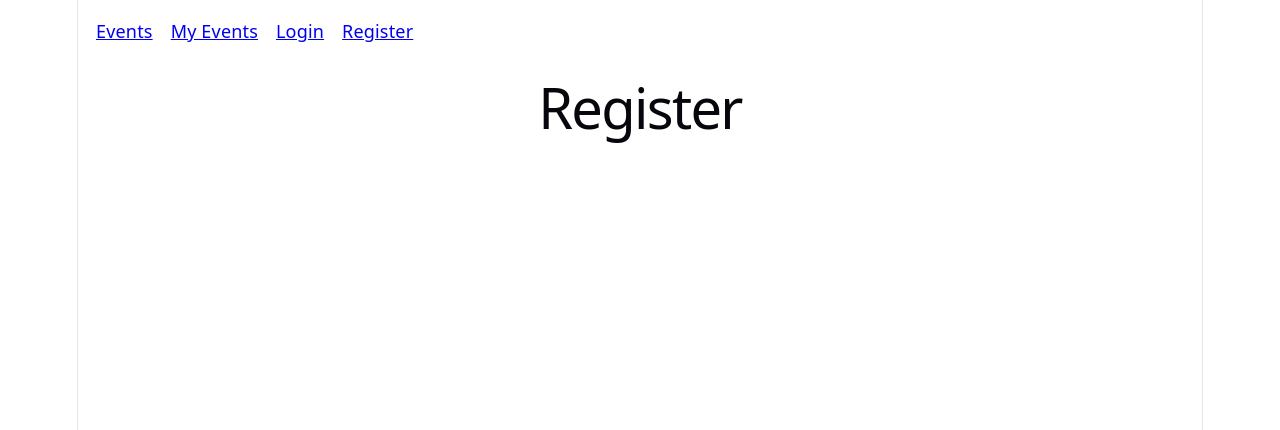
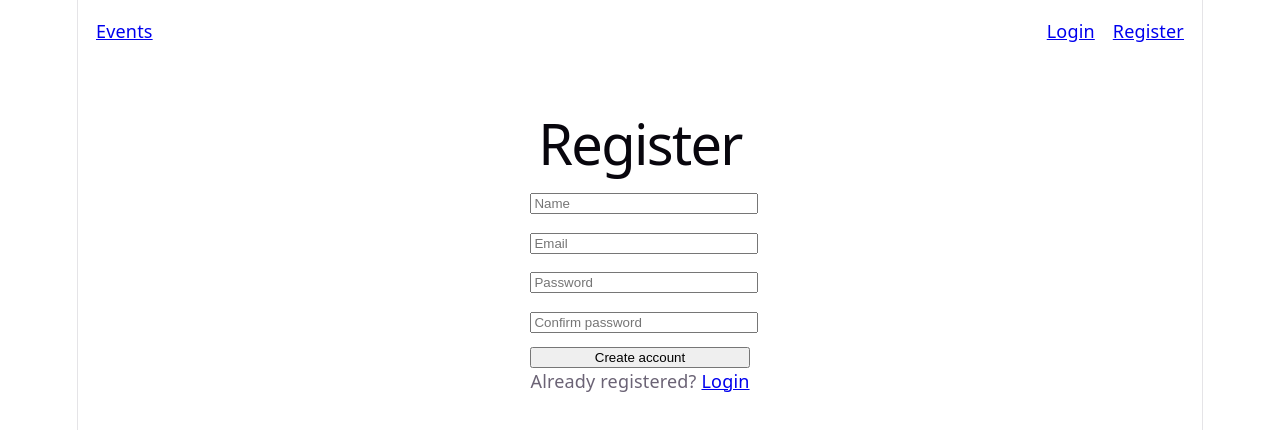
Before and after one commit to azan123212/event-manager, a React (Vite) app: page /register in a window 1280 px wide. Shown: the top 430 px of the page. Built offline with nearby package versions, Linux system fonts and the light colour scheme.

Commit message:
Add authentication pages

```diff
--- a/src/components/Navbar.jsx
+++ b/src/components/Navbar.jsx
@@ -1,12 +1,32 @@
-import { Link } from 'react-router-dom';
+import { Link, useNavigate } from 'react-router-dom';
+import { useDispatch, useSelector } from 'react-redux';
+import { logout } from '../features/auth/authSlice';
 
 export default function Navbar() {
+  const user = useSelector((state) => state.auth.user);
+  const dispatch = useDispatch();
+  const navigate = useNavigate();
+
+  const handleLogout = () => {
+    dispatch(logout());
+    navigate('/login');
+  };
+
   return (
-    <nav style={{ display: 'flex', gap: '1rem', padding: '1rem' }}>
+    <nav style={{ display: 'flex', gap: '1rem', padding: '1rem', alignItems: 'center' }}>
       <Link to="/events">Events</Link>
-      <Link to="/my-events">My Events</Link>
-      <Link to="/login">Login</Link>
-      <Link to="/register">Register</Link>
+      {user ? (
+        <>
+          <Link to="/my-events">My Events</Link>
+          <span style={{ marginLeft: 'auto' }}>Hi, {user.name}</span>
+          <button onClick={handleLogout}>Logout</button>
+        </>
+      ) : (
+        <>
+          <Link to="/login" style={{ marginLeft: 'auto' }}>Login</Link>
+          <Link to="/register">Register</Link>
+        </>
+      )}
     </nav>
   );
 }
--- a/src/pages/Login.jsx
+++ b/src/pages/Login.jsx
@@ -1,3 +1,58 @@
+import { useEffect, useState } from 'react';
+import { Link, useLocation, useNavigate } from 'react-router-dom';
+import { useDispatch, useSelector } from 'react-redux';
+import { login, clearError } from '../features/auth/authSlice';
+
 export default function Login() {
-  return <h1>Login</h1>;
+  const [form, setForm] = useState({ email: '', password: '' });
+  const [errors, setErrors] = useState({});
+  const dispatch = useDispatch();
+  const navigate = useNavigate();
+  const location = useLocation();
+  const { user, error } = useSelector((state) => state.auth);
+  const redirectTo = location.state?.from || '/events';
+
+  useEffect(() => {
+    dispatch(clearError());
+  }, [dispatch]);
+
+  useEffect(() => {
+    if (user) navigate(redirectTo, { replace: true });
+  }, [user, navigate, redirectTo]);
+
+  const handleChange = (e) =>
+    setForm({ ...form, [e.target.name]: e.target.value });
+
+  const validate = () => {
+    const errs = {};
+    if (!form.email.trim()) errs.email = 'Email is required';
+    if (!form.password) errs.password = 'Password is required';
+    return errs;
+  };
+
+  const handleSubmit = (e) => {
+    e.preventDefault();
+    const errs = validate();
+    setErrors(errs);
+    if (Object.keys(errs).length === 0) dispatch(login(form));
+  };
+
+  return (
+    <div style={{ maxWidth: 400, margin: '2rem auto', padding: '0 1rem' }}>
+      <h1>Login</h1>
+      <form onSubmit={handleSubmit} noValidate style={{ display: 'grid', gap: '0.75rem' }}>
+        <div>
+          <input name="email" type="email" placeholder="Email" value={form.email} onChange={handleChange} style={{ width: '100%' }} />
+          {errors.email && <small style={{ color: 'crimson' }}>{errors.email}</small>}
+        </div>
+        <div>
+          <input name="password" type="password" placeholder="Password" value={form.password} onChange={handleChange} style={{ width: '100%' }} />
+          {errors.password && <small style={{ color: 'crimson' }}>{errors.password}</small>}
+        </div>
+        {error && <p style={{ color: 'crimson', margin: 0 }}>{error}</p>}
+        <button type="submit">Login</button>
+      </form>
+      <p>No account? <Link to="/register">Register</Link></p>
+    </div>
+  );
 }
--- a/src/pages/Register.jsx
+++ b/src/pages/Register.jsx
@@ -1,3 +1,65 @@
+import { useEffect, useState } from 'react';
+import { Link, useNavigate } from 'react-router-dom';
+import { useDispatch, useSelector } from 'react-redux';
+import { register, clearError } from '../features/auth/authSlice';
+
 export default function Register() {
-  return <h1>Register</h1>;
+  const [form, setForm] = useState({ name: '', email: '', password: '', confirm: '' });
+  const [errors, setErrors] = useState({});
+  const dispatch = useDispatch();
+  const navigate = useNavigate();
+  const { user, error } = useSelector((state) => state.auth);
+
+  useEffect(() => {
+    dispatch(clearError());
+  }, [dispatch]);
+
+  useEffect(() => {
+    if (user) navigate('/events', { replace: true });
+  }, [user, navigate]);
+
+  const handleChange = (e) =>
+    setForm({ ...form, [e.target.name]: e.target.value });
+
+  const validate = () => {
+    const errs = {};
+    if (!form.name.trim()) errs.name = 'Name is required';
+    if (!form.email.trim()) errs.email = 'Email is required';
+    else if (!/^\S+@\S+\.\S+$/.test(form.email)) errs.email = 'Enter a valid email';
+    if (!form.password) errs.password = 'Password is required';
+    else if (form.password.length < 6) errs.password = 'Password must be at least 6 characters';
+    if (form.confirm !== form.password) errs.confirm = 'Passwords do not match';
+    return errs;
+  };
+
+  const handleSubmit = (e) => {
+    e.preventDefault();
+    const errs = validate();
+    setErrors(errs);
+    if (Object.keys(errs).length === 0) {
+      dispatch(register({ name: form.name, email: form.email, password: form.password }));
+    }
+  };
+
+  const field = (name, type, placeholder) => (
+    <div>
+      <input name={name} type={type} placeholder={placeholder} value={form[name]} onChange={handleChange} style={{ width: '100%' }} />
+      {errors[name] && <small style={{ color: 'crimson' }}>{errors[name]}</small>}
+    </div>
+  );
+
+  return (
+    <div style={{ maxWidth: 400, margin: '2rem auto', padding: '0 1rem' }}>
+      <h1>Register</h1>
+      <form onSubmit={handleSubmit} noValidate style={{ display: 'grid', gap: '0.75rem' }}>
+        {field('name', 'text', 'Name')}
+        {field('email', 'email', 'Email')}
+        {field('password', 'password', 'Password')}
+        {field('confirm', 'password', 'Confirm password')}
+        {error && <p style={{ color: 'crimson', margin: 0 }}>{error}</p>}
+        <button type="submit">Create account</button>
+      </form>
+      <p>Already registered? <Link to="/login">Login</Link></p>
+    </div>
+  );
 }
```
